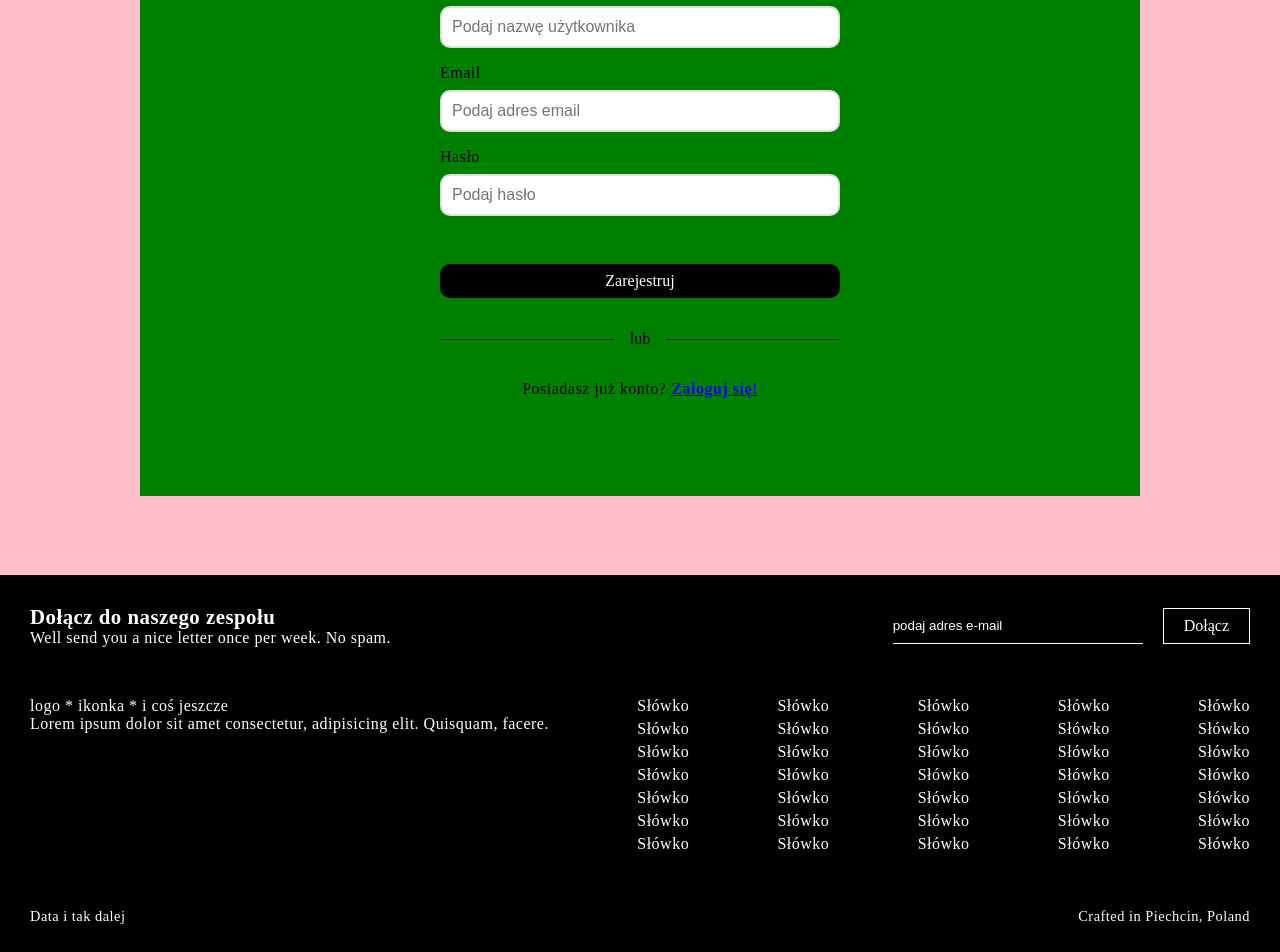
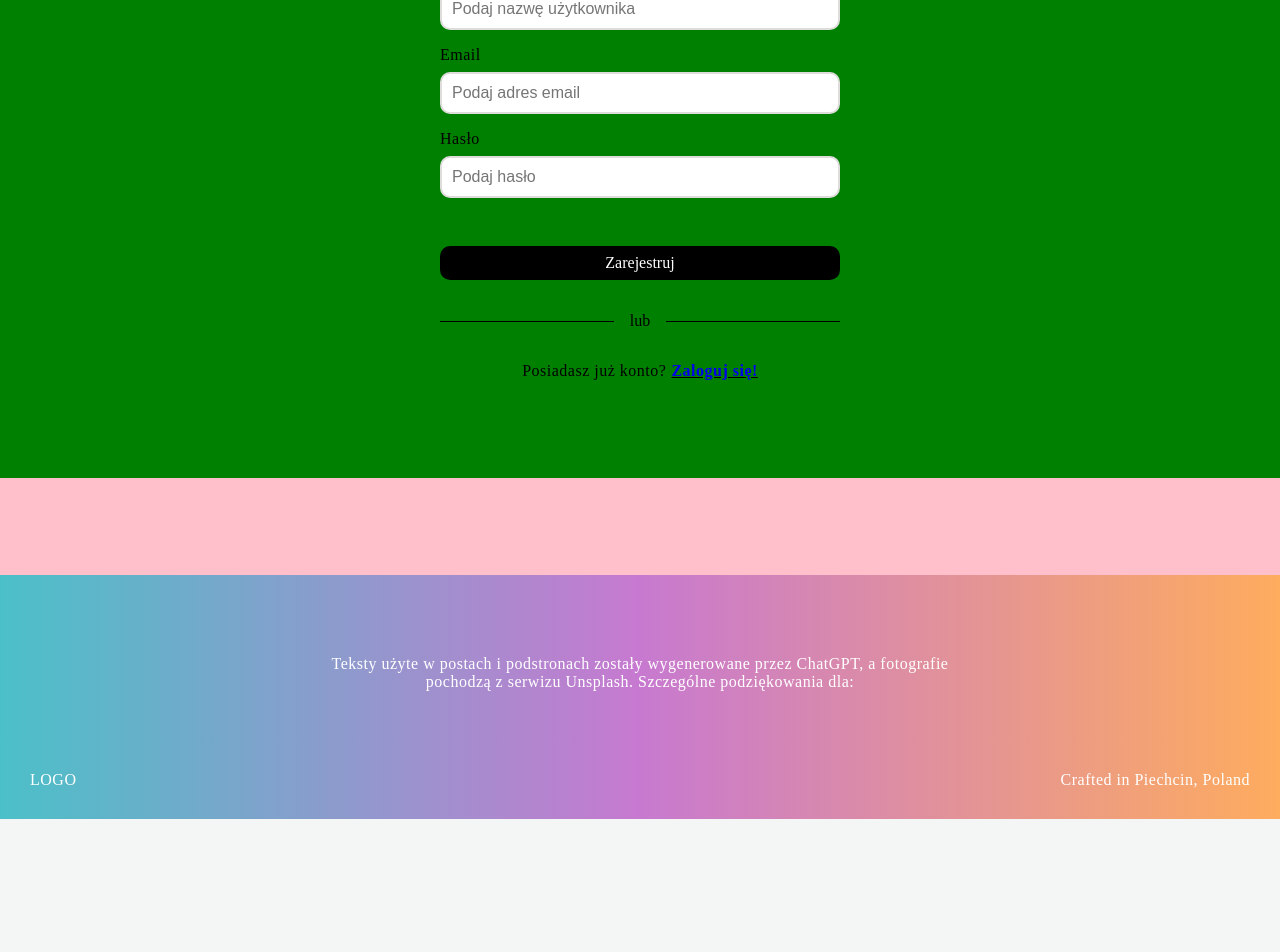
Before and after one commit to PoncjuszMiglanc/blog-app, a React (Vite) app: page /signup in a window 1280 px wide. Shown: the part 279-1231 px from the top of the page. After the commit the page ends 1098 px from the top, so only its background shows below. Built offline with nearby package versions, Linux system fonts and the light colour scheme.

Commit message:
13th, removed InputField component from SignIn and FormCard, recreated template for SignIn and TheFooter

```diff
--- a/src/Components/FormCard.jsx
+++ b/src/Components/FormCard.jsx
@@ -1,27 +1,43 @@
 import { Link } from 'react-router-dom';
 import PropTypes from 'prop-types';
-import InputField from './InputField';
+// import InputField from './InputField';
 import '../assets/scss/components/form-card.scss';
 
 const FormCard = ({ items, cardText }) => {
 	return (
 		<>
 			<div className="card">
+				{/* potrójny wrapper i chuj */}
 				<div className="card__form">
 					<h1 className="card__header">{cardText.head}</h1>
 					<p className="card__sub">{cardText.sub}</p>
 					<form action="">
 						{items.map((item) => {
 							return (
-								<InputField
-									key={item.id}
-									label={item.label}
-									placeholder={item.placeholder}
-									type={item.type}
-									id={item.id}
-									setValue={item.setValue}
-									value={item.value}
-								/>
+								//usuwam ten komponent (z tego komponentu narazie) i daje zwyklego htmla do pętli
+								//form kard bedzie jeszcze do logout tylko bez inputow i z innym tekstem
+								// <InputField
+								// 	key={item.id}
+								// 	label={item.label}
+								// 	placeholder={item.placeholder}
+								// 	type={item.type}
+								// 	id={item.id}
+								// 	setValue={item.setValue}
+								// 	value={item.value}
+								// />
+								<div className="input" key={item.id}>
+									<label className="input__label" htmlFor={item.id}>
+										{item.label}
+									</label>
+									<input
+										className="input__field"
+										id={item.id}
+										type={item.type}
+										placeholder={item.placeholder}
+										onChange={(e) => item.setValue(e.target.value)}
+										value={item.value}
+									/>
+								</div>
 							);
 						})}
 						<button onClick={cardText.sendData} className="card__btn">
--- a/src/Components/PostInfo.jsx
+++ b/src/Components/PostInfo.jsx
@@ -4,6 +4,7 @@ import PropTypes from 'prop-types';
 const PostInfo = ({ color, padding, margin, post }) => {
 	return (
 		<>
+			{/* cały post z obrazkiem tu będzie i w article */}
 			<div className="info" style={{ color: color, padding: `${padding}px` }}>
 				<div className="info__meta" style={{ marginBottom: `${margin}rem` }}>
 					<span className="info__author">
--- a/src/Components/TheFooter.jsx
+++ b/src/Components/TheFooter.jsx
@@ -4,82 +4,14 @@ const TheFooter = () => {
 	return (
 		<>
 			<footer className="footer">
-				<div className="footer__wrapper">
-					<div className="footer__top">
-						<div className="left-up">
-							<h3 className="footer__header">Dołącz do naszego zespołu</h3>
-							<p className="footer__paragraph">
-								Well send you a nice letter once per week. No spam.
-							</p>
-						</div>
-						<div className="footer__right-up">
-							<input
-								className="footer__input"
-								type="text"
-								placeholder="podaj adres e-mail"
-							/>
-							<button className="footer__btn">Dołącz</button>
-						</div>
-					</div>
-
-					<div className="footer__center">
-						<div className="footer__center-left">
-							<p>logo * ikonka * i coś jeszcze</p>
-							<p className="footer__paragraph">
-								Lorem ipsum dolor sit amet consectetur, adipisicing elit.
-								Quisquam, facere.
-							</p>
-						</div>
-						<ul>
-							<li>Słówko</li>
-							<li>Słówko</li>
-							<li>Słówko</li>
-							<li>Słówko</li>
-							<li>Słówko</li>
-							<li>Słówko</li>
-							<li>Słówko</li>
-						</ul>
-						<ul>
-							<li>Słówko</li>
-							<li>Słówko</li>
-							<li>Słówko</li>
-							<li>Słówko</li>
-							<li>Słówko</li>
-							<li>Słówko</li>
-							<li>Słówko</li>
-						</ul>
-						<ul>
-							<li>Słówko</li>
-							<li>Słówko</li>
-							<li>Słówko</li>
-							<li>Słówko</li>
-							<li>Słówko</li>
-							<li>Słówko</li>
-							<li>Słówko</li>
-						</ul>
-						<ul>
-							<li>Słówko</li>
-							<li>Słówko</li>
-							<li>Słówko</li>
-							<li>Słówko</li>
-							<li>Słówko</li>
-							<li>Słówko</li>
-							<li>Słówko</li>
-						</ul>
-						<ul>
-							<li>Słówko</li>
-							<li>Słówko</li>
-							<li>Słówko</li>
-							<li>Słówko</li>
-							<li>Słówko</li>
-							<li>Słówko</li>
-							<li>Słówko</li>
-						</ul>
-					</div>
-					<div className="footer__bottom">
-						<p>Data i tak dalej</p>
-						<p>Crafted in Piechcin, Poland</p>
-					</div>
+				<p className="footer__paragraph">
+					Teksty użyte w postach i podstronach zostały wygenerowane przez
+					ChatGPT, a fotografie pochodzą z serwizu Unsplash. Szczególne
+					podziękowania dla:
+				</p>
+				<div className="footer__bottom">
+					<span>LOGO</span>
+					<span>Crafted in Piechcin, Poland</span>
 				</div>
 			</footer>
 		</>
--- a/src/Components/TheNav.jsx
+++ b/src/Components/TheNav.jsx
@@ -27,7 +27,7 @@ const TheNav = () => {
 			<header className="header">
 				<div className="header__wrapper">
 					<Link to="/">LOGO</Link>
-					<section className="header__panel">
+					<div className="header__panel">
 						<nav>
 							<ul>
 								<li className="header__list-item">About</li>
@@ -47,16 +47,22 @@ const TheNav = () => {
 								onClick={logOut}
 								className="header__sign header__sign--in"
 							>
-								Wyloguj
+								Log Out
 							</button>
-							<button className="header__sign header__sign--in">
-								<Link to="/signin">Zaloguj</Link>
-							</button>
-							<button className="header__sign header__sign--up">
-								<Link to="/signup">Zarejestruj</Link>
-							</button>
+							<Link to="/signin">
+								<button className="header__sign header__sign--in">
+									Log In
+								</button>
+								{/* semantycznie ten bytton jest tutaj raczej zjebany */}
+							</Link>
+
+							<Link to="/signup">
+								<button className="header__sign header__sign--up">
+									Sign Up
+								</button>
+							</Link>
 						</div>
-					</section>
+					</div>
 				</div>
 			</header>
 		</>
--- a/src/assets/scss/components/form-card.scss
+++ b/src/assets/scss/components/form-card.scss
@@ -2,7 +2,7 @@
 	// background-color: rgb(255, 255, 255);
 	background-color: green;
 	// width: 1280px;
-	width: 1000px;
+	// width: 1000px;
 	margin: 0 auto;
 	display: flex;
 	padding: 20px;
@@ -70,3 +70,24 @@
 		margin-left: 5px;
 	}
 }
+
+.input {
+	// background-color: yellow;
+	width: 400px;
+	margin: 0 auto 1rem auto;
+	&__label {
+		display: block;
+		text-align: left;
+		margin-bottom: 0.5rem;
+		letter-spacing: 0.5px;
+		font-weight: 500;
+	}
+
+	&__field {
+		width: 100%;
+		padding: 10px;
+		border-radius: 10px;
+		border: 2px solid rgb(223, 220, 220);
+		font-size: 1rem;
+	}
+}
--- a/src/assets/scss/components/the-footer.scss
+++ b/src/assets/scss/components/the-footer.scss
@@ -1,66 +1,34 @@
 .footer {
-  // width: 100%;
-  background-color: black;
-  color: white;
-  width: 1280px;
-  margin: 0 auto;
-  padding: 30px;
-  letter-spacing: 0.5px;
+	width: 100%;
+	min-height: 200px;
+	background: #feac5e; /* fallback for old browsers */
+	background: -webkit-linear-gradient(
+		to right,
+		#4bc0c8,
+		#c779d0,
+		#feac5e
+	); /* Chrome 10-25, Safari 5.1-6 */
+	background: linear-gradient(
+		to right,
+		#4bc0c8,
+		#c779d0,
+		#feac5e
+	); /* W3C, IE 10+/ Edge, Firefox 16+, Chrome 26+, Opera 12+, Safari 7+ */
 
-  &__top {
-    display: flex;
-    align-items: center;
-    justify-content: space-between;
-    margin-bottom: 50px;
-  }
+	color: white;
+	padding: 80px 30px 30px 30px;
+	letter-spacing: 0.5px;
 
-  &__right-up {
-    display: flex;
-    gap: 20px;
-  }
-
-  &__input {
-    background-color: black;
-    border-bottom: 1px solid white;
-    padding: 9px 0;
-    color: white;
-    caret-color: white;
-    width: 250px;
-  }
-
-  ::placeholder {
-    color: white;
-    font-family: inherit;
-  }
-
-  &__btn {
-    background-color: black;
-    color: white;
-    border: 1px solid white;
-  }
-
-  &__header {
-    font-size: 1.3rem;
-  }
-
-  &__center {
-    display: flex;
-    // align-items: center;
-    //dwa divy, jeden po lewej z tekstem, drugi z listami, i one tez beda flexami
-    justify-content: space-between;
-    margin-bottom: 50px;
-  }
-
-  li {
-    margin-bottom: 5px;
-  }
-
-  &__bottom {
-    display: flex;
-    align-items: center;
-    justify-content: space-between;
-    font-size: 0.9rem;
-  }
+	&__paragraph {
+		text-align: center;
+		margin: 0 auto;
+		width: 80ch;
+		margin-bottom: 80px;
+	}
+	&__bottom {
+		width: 100%;
+		display: flex;
+		align-items: center;
+		justify-content: space-between;
+	}
 }
-
-// dla ul inputa, daty i listy 1rem. dla reszty 1,2 , może więcej dla h3
--- a/src/pages/HomePage.jsx
+++ b/src/pages/HomePage.jsx
@@ -38,6 +38,8 @@ const HomePage = () => {
 									if (index == 0) {
 										return (
 											// brudne rozwiązanie, podwojona klasa - muszę poprawić
+											//jeden komponent PostCard albo coś i koniecznie sprawdzić wyświetlanie tego jebanego obrazka
+											//i trzy funkcje na wyświetlanie tych komponentów mogą być filter może nawet użyte
 											<div key={index} className="main-post__picture">
 												<Link key={index} to={`posts/${post._id}`}>
 													<div
--- a/src/pages/SignIn.jsx
+++ b/src/pages/SignIn.jsx
@@ -1,8 +1,8 @@
 import { useState } from 'react';
-import { Link } from 'react-router-dom';
+// import { Link } from 'react-router-dom';
 import MainContainer from '../Components/MainContainer';
-// import FormCard from "../Components/FormCard";
-import InputField from '../Components/InputField';
+import FormCard from '../Components/FormCard';
+// import InputField from '../Components/InputField';
 
 const SignIn = () => {
 	//redirectem trzba będzie się zająć
@@ -36,15 +36,43 @@ const SignIn = () => {
 		setEmail('');
 		setPass('');
 	};
-	//tu jest podejście z mniejszą liczbą komponentów
+	const items = [
+		{
+			label: 'Email',
+			placeholder: 'Podaj adres email',
+			type: 'text',
+			id: 'email',
+			setValue: setEmail,
+			value: email,
+		},
+		{
+			label: 'Hasło',
+			placeholder: 'Podaj hasło',
+			type: 'text',
+			id: 'pass',
+			setValue: setPass,
+			value: pass,
+		},
+	];
+
+	const cardText = {
+		head: 'Logowanie',
+		sub: 'Cieszymy się, że wróciłeś. Zapraszamy do ponownego zalogowania :)',
+		btn: 'Zaloguj',
+		cta: 'Nie masz jeszcze konta?',
+		invitation: 'Załóż konto za darmo!',
+		link: '/signup',
+		sendData: handler,
+	};
+
 	return (
 		<MainContainer>
-			{/* <FormCard items={items} cardText={cardText} /> */}
-			<div className="card">
+			<FormCard items={items} cardText={cardText} />
+			{/* <div className="card">
 				<div className="card__form">
 					<h1 className="card__header">Logowanie</h1>
 					<p className="card__sub">
-						Cieszymy się, że wróciłeś. Zapraszamy do ponownego zalogowania :)
+						Cieszymy się, że wróciłeś. Zapraszamy do ponownego zalogowania.
 					</p>
 					<form action="">
 						<InputField
@@ -78,27 +106,9 @@ const SignIn = () => {
 						</span>
 					</p>
 				</div>
-			</div>
+			</div> */}
 		</MainContainer>
 	);
 };
 
 export default SignIn;
-
-// const items = [
-//   {
-//     label: "Email",
-//     placeholder: "Podaj adres email",
-//     type: "text",
-//     id: "email",
-//   },
-//   { label: "Hasło", placeholder: "Podaj hasło", type: "text", id: "pass" },
-// ];
-// const cardText = {
-//   head: "Logowanie",
-//   sub: "Cieszymy się, że wróciłeś. Zapraszamy do ponownego zalogowania :)",
-//   btn: "Zaloguj",
-//   cta: "Nie masz jeszcze konta?",
-//   invitation: "Załóż konto za darmo!",
-//   link: "/signup",
-// };
--- a/src/pages/SignUp.jsx
+++ b/src/pages/SignUp.jsx
@@ -35,7 +35,8 @@ const SignUp = () => {
 		setEmail('');
 		setPassword('');
 	};
-
+	//obiekt z danymi gdzie items to [] a text to {}
+	//albo tak jak jest teraz tylko,że w storze (redux)
 	const items = [
 		{
 			label: 'Nazwa użytkownika',
@@ -65,20 +66,18 @@ const SignUp = () => {
 
 	const cardText = {
 		head: 'Rejestracja',
-		sub: 'Cieszymy się, że chcesz do nas dołączyć. Wyślij formularz kontaktowy i zacznij publikować własne posty:)',
+		sub: 'Cieszymy się, że chcesz do nas dołączyć. Wyślij formularz kontaktowy i zacznij publikować własne posty.',
 		btn: 'Zarejestruj',
 		cta: 'Posiadasz już konto?',
 		invitation: 'Zaloguj się!',
 		link: '/signin',
 		sendData: sendData,
 	};
-	//a tu jest podejście z dodatkowym komponentem w templatce
+
 	return (
-		<>
-			<MainContainer>
-				<FormCard items={items} cardText={cardText} />
-			</MainContainer>
-		</>
+		<MainContainer>
+			<FormCard items={items} cardText={cardText} />
+		</MainContainer>
 	);
 };
 
```
